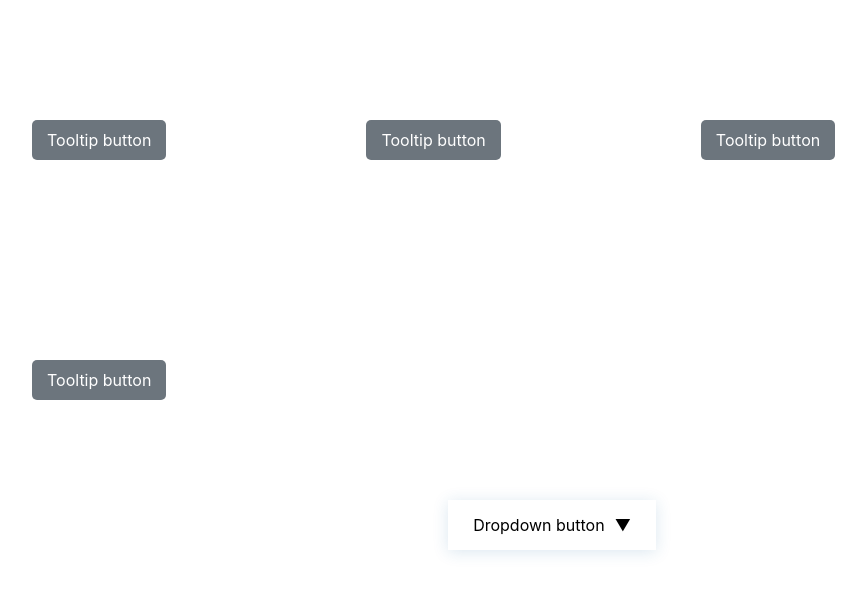
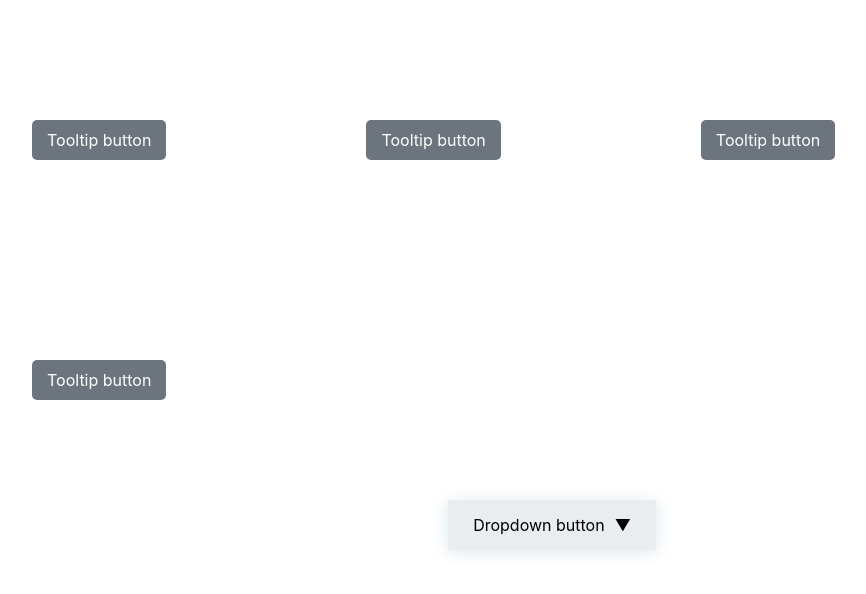
Before and after one commit to DariaRusovich/react-component, a React (Create React App) app: page / in a window 1280 px wide. In both pictures the pointer is over the button "Dropdown button". Shown: the top 594 px of the page, without its empty margins (88-954 px from the left). Built offline with nearby package versions, Linux system fonts and the light colour scheme.

Commit message:
add-hover-to-btn

```diff
--- a/src/Dropdown.css
+++ b/src/Dropdown.css
@@ -5,7 +5,9 @@
 .dropdown-btn {
   padding: 15px 25px;
   box-shadow: 0px 2px 16px rgba(32, 108, 164, 0.16);
+  transition: 0.3s;
 }
+
 .dropdown-btn::after {
   content: "\25BC";
   padding-left: 10px;
@@ -22,7 +24,7 @@
 .dropdown-list li:not(:last-child){
     border-bottom: 1px solid hsla(0, 0%, 21%, 0.1);
 }
-.dropdown-list li:hover{
+.dropdown-list li:hover, .dropdown-btn:hover{
     background-color: hsl(210, 16%, 93%);
     transition: 0.3s;
 }
```
